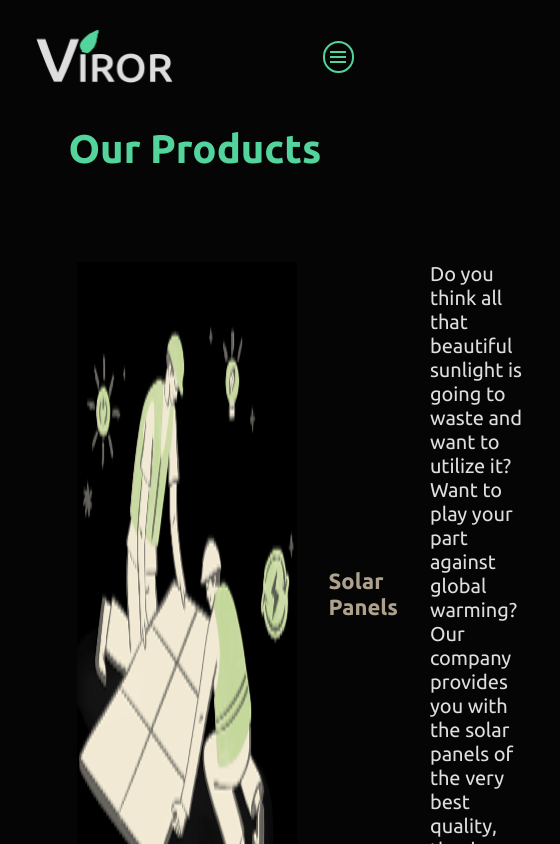
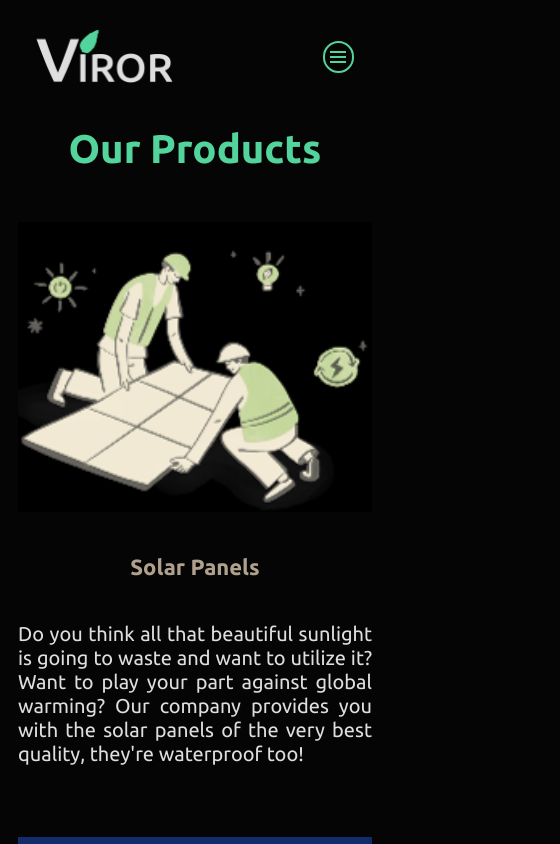
Before and after one commit to Ashmit25/geek-a-hertz, a Next.js app: page /products in a window 390 px wide. Shown: the top 844 px of the page, 560 px wide, since content can reach past the window. Built offline with nearby package versions, Linux system fonts and the light colour scheme.

Commit message:
responsiveness

```diff
--- a/src/pages/index.js
+++ b/src/pages/index.js
@@ -9,7 +9,10 @@ export default function Home() {
     <>
       <Head>
         <title>VIROR | Home</title>
-        <meta name="description" content="Viror: Working For A Sustainable Future" />
+        <meta
+          name="description"
+          content="Viror: Working For A Sustainable Future"
+        />
         <meta name="viewport" content="width=device-width, initial-scale=1" />
         <link rel="icon" href="/leaf.png" />
       </Head>
@@ -37,6 +40,7 @@ export default function Home() {
           width={500}
           height={500}
           priority
+          className={styles.img}
         />
       </main>
       <div id="about_us">
--- a/src/styles/Card.module.css
+++ b/src/styles/Card.module.css
@@ -36,10 +36,32 @@
   align-self: center;
 }
 
-
 .left {
   align-self: center;
   display: flex;
   justify-content: space-evenly;
   padding: 2rem;
 }
+
+@media (max-width: 1000px) {
+  .container {
+    flex-wrap: wrap;
+    margin: auto;
+  }
+
+  .img {
+    height: 100%;
+    width: 100%;
+    margin: 10px;
+  }
+  .type,
+  .left {
+    text-align: center;
+    margin: auto;
+  }
+
+  .description {
+    margin: 10px;
+    text-align: justify;
+  }
+}
--- a/src/styles/Home.module.css
+++ b/src/styles/Home.module.css
@@ -39,6 +39,10 @@
   .navlinks {
     display: none;
   }
+  .img {
+    height: 100%;
+    width: 100%;
+  }
 }
 
 .hometext {
--- a/src/styles/Products.module.css
+++ b/src/styles/Products.module.css
@@ -22,3 +22,10 @@
   text-align: center;
   font-size: 32px;
 }
+
+@media (max-width: 1000px) {
+  .grid {
+    flex-wrap: wrap;
+    margin: auto;
+  }
+}
```
